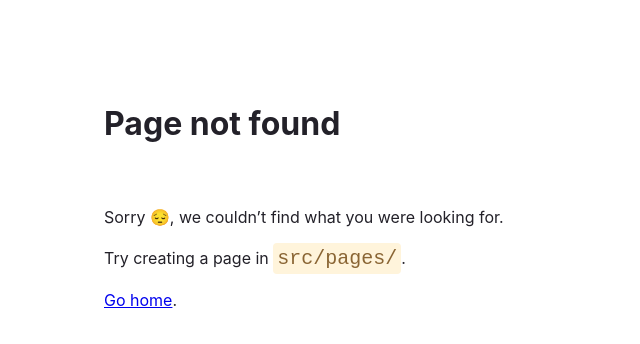
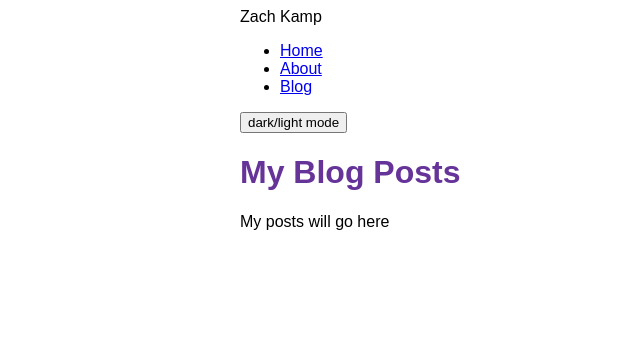
Before and after one commit to zachsgarden/zach-s-blog, a Gatsby site: page /blog in a window 1280 px wide. Before the commit this address had no page. Shown: the whole page, without its empty margins (0-640 px from the left). Built offline with nearby package versions, Linux system fonts and the light colour scheme; Gatsby itself is replaced by a stand-in of ours.

Commit message:
added blog

```diff
--- a/gatsby-config.js
+++ b/gatsby-config.js
@@ -5,5 +5,12 @@
   plugins: [
     "gatsby-plugin-image",
     "gatsby-plugin-sharp",
+    {
+      resolve: "gatsby-source-filesystem",
+      options: {
+        name: `blog`,
+        path: `${__dirname}/blog`,
+      }
+    }
   ],
 }
--- a/src/components/layout.js
+++ b/src/components/layout.js
@@ -34,6 +34,11 @@
               About
             </Link>
           </li>
+          <li className={navLinkItem}>
+            <Link to="/blog" className={navLinkText}>
+              Blog
+            </Link>
+          </li>
         </ul>
         <button>dark/light mode</button>
       </nav>
--- /dev/null
+++ b/src/components/seo.js
@@ -0,0 +1,20 @@
+import * as React from 'react'
+import { graphql, useStaticQuery } from 'gatsby'
+
+const Seo = ({ title }) => {
+  const data = useStaticQuery(graphql`
+    query {
+      site {
+        siteMetadata {
+          title
+        }
+      }
+    }
+  `)
+
+  return (
+    <title>{title} | {data.site.siteMetadata.title}</title>
+  )
+}
+
+export default Seo
--- a/src/pages/about.js
+++ b/src/pages/about.js
@@ -1,5 +1,6 @@
 import * as React from 'react'
 import Layout from '../components/layout'
+import Seo from '../components/seo'
 
 const AboutPage = () => {
     return (
@@ -9,6 +10,6 @@
     )
 }
 
-export const Head = () => <title>About Me</title>
+export const Head = () => <Seo title="About Me" />
 
 export default AboutPage
--- /dev/null
+++ b/src/pages/blog.js
@@ -0,0 +1,15 @@
+import * as React from 'react'
+import Layout from '../components/layout'
+import Seo from '../components/seo'
+
+const BlogPage = () => {
+    return (
+        <Layout pageTitle="My Blog Posts">
+            <p>My posts will go here</p>
+        </Layout>
+    )
+}
+
+export const Head = () => <Seo title="My Blog Posts" />
+
+export default BlogPage
--- a/src/pages/index.js
+++ b/src/pages/index.js
@@ -1,6 +1,7 @@
 import * as React from 'react'
 import Layout from '../components/layout'
 import { StaticImage } from 'gatsby-plugin-image'
+import Seo from '../components/seo'
 import {
   profileImg
 } from "../components/layout.module.css";
@@ -11,13 +12,13 @@
       <p>I'm making this gooooooood.</p>
       <StaticImage
         className={profileImg}
-        alt="Clifford, a reddish-brown pitbull, posing on a couch and looking stoically at the camera"
+        alt="Zach with his cool kids eating some great ice cream in Pigeon Forge, Tennessee."
         src="../images/cruze-fam.jpeg"
       />
     </Layout>
   )
 }
 
-export const Head = () => <title>Zaxby Site</title>
+export const Head = () => <Seo title="Home Page" />
 
 export default IndexPage
```
Also changed, not shown: blog/another-post.mdx (added), blog/my-first-post.mdx (added), blog/yet-another-post.mdx (added).
